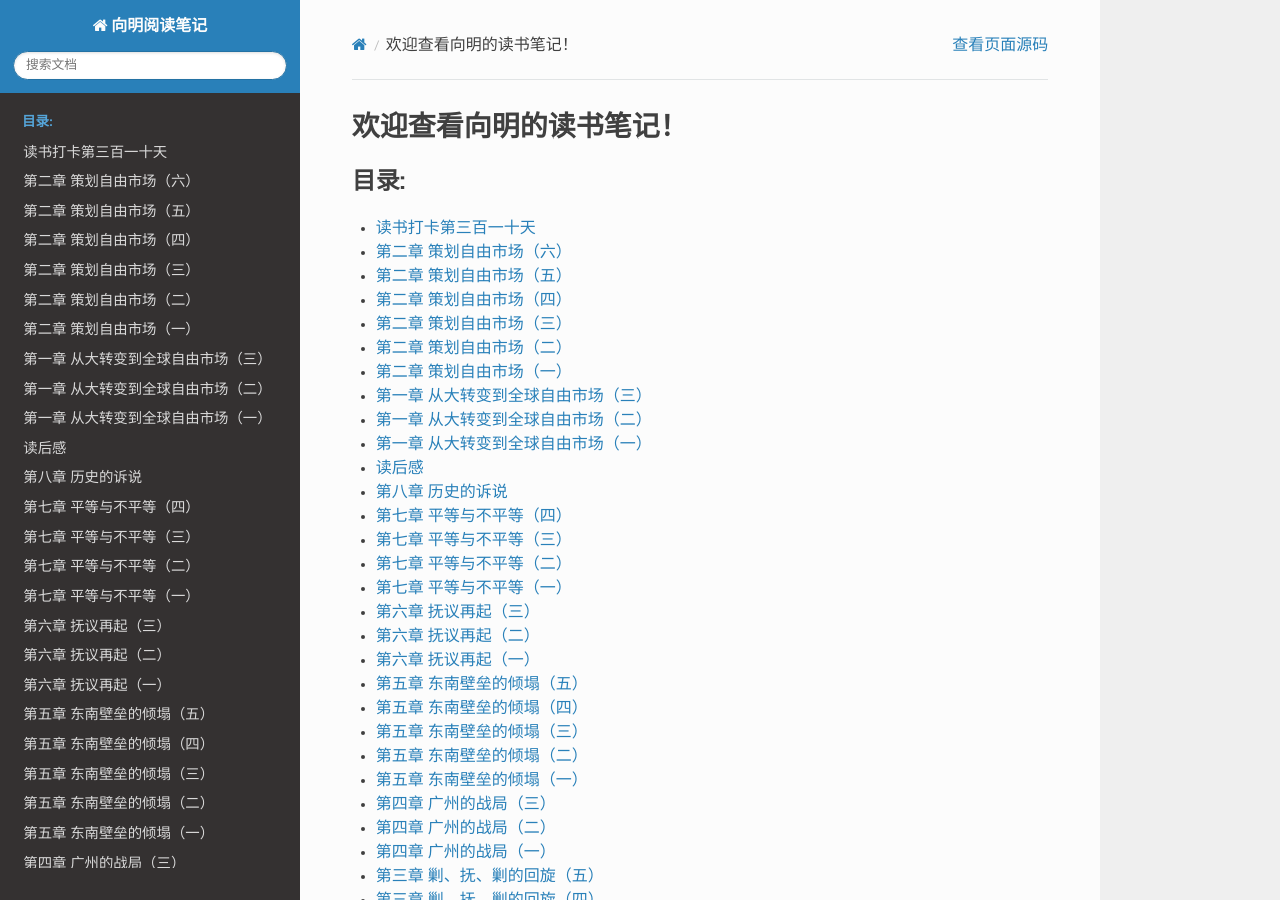
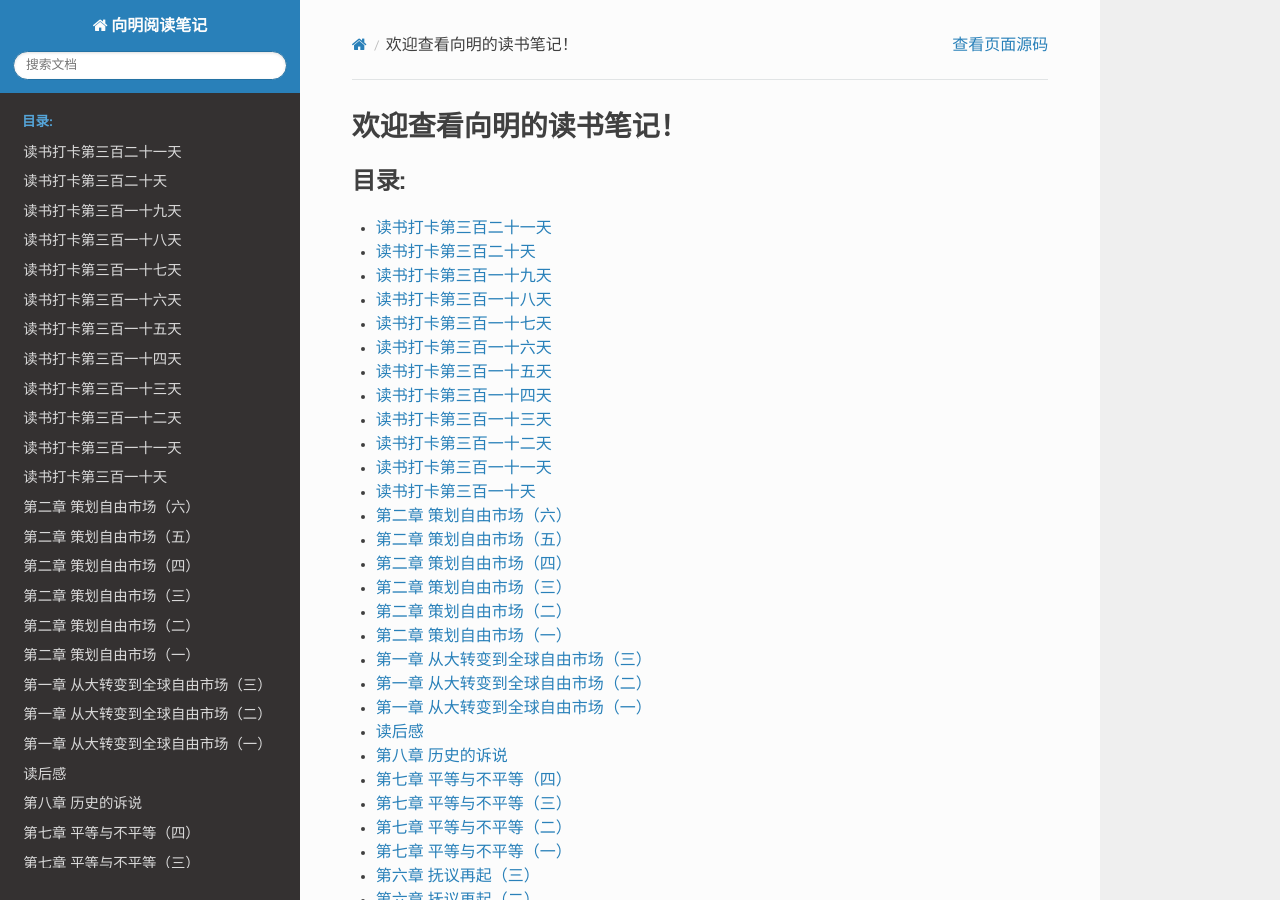
Before and after one commit to xiangming1975/reading, a Sphinx documentation site: the page built from source/index.rst, in a window 1280 px wide and 900 px high. Built offline with Sphinx 7.4.7 and the Read the Docs theme 2.0.0, drawn with Linux system fonts in a browser that asks for light colours; some of the changed lines change nothing that is shown.

Commit message:
继续读《伪黎明》

```diff
--- a/source/2021-05-31.md
+++ b/source/2021-05-31.md
@@ -30,3 +30,19 @@
 > 即使资本流动得极其灵活，速度极快，它也会避开一些缺乏基本条件的国家和区域，包括缺乏技术化的劳动力和政治稳定的地区。
 
 > 中国大陆进入世界市场并不意味着中国的经济生活变得与任何其他的工业化国家相似了。……他有许多不同的特性，这些特性产生于这个国家中过去两代人的动荡与可怕的历史。
+
+> 市场生活体现了更深更广的文化，而市场只是表象。
+
+> 中国大陆的市场经济体制与日本和与西方相比都有差别。
+
+> 这种全面的市场经济体制在海外华人中间有许多先驱者。
+
+>全球市场的发展也不意味着全世界都在效法美国的经营文化。美国人的信念是，企业首先是持股人获得利润的工具，但在其他类型的资本主义制度中，人们却不这么认为。
+
+> 世界任何地方的经济文化都不能抗拒全球市场的存在强加给它的变化。……新型的资本主义被创造出来，而旧的则要被毁灭。
+
+>全球交往的发展不会产生出任何类似文化合并的现象。
+
+这我相信，即便是墨西哥，美国文化来了之后也会出现本土化。毕竟，历史不同、语言不同、环境不同、气候不同。在中国，平安夜吃苹果就是一个证明。
+
+> 各个经济体制相互之间可以变得更具整合性，……
--- /dev/null
+++ b/source/2021-06-01.md
@@ -0,0 +1,26 @@
+读书打卡第三百一十一天
+===
+《伪黎明——全球资本主义的幻象》（十一）
+---
+
+### 第三章 全球化不为何物（二）
+
+#### 1914年之前的全球化和今天的全球化
+
+> 1914年以前的世界就像一个全球市场。国界很少起作用。金钱、货物和人口自由流动。……1914年以前的世界是今天全球市场的前身。
+
+> 如今全球化的各项指标，如货物和信息在全球的流动速度、规模和相互联通的程度，比以前各个历史时期都要高得多。
+
+> 目前的世界资本市场也是前所未有的。……资本回报的情况在二十世纪八九十年代越来越趋于一致。……所有国家的利率越来越被全世界的条件所规定，而不被某一个国家的条件所规定。
+
+> 这种虚拟金融经济有一个可怕的潜能，他可能破坏基础性的实际经济体制，……虚拟经济……在1914年以前，却不存在这种事情。
+
+> 从广义上讲，跨国公司是与欧洲殖民主义一起产生的。但当今世界跨国公司的作用在规模上完全不同了。……他们对国家的依赖性比从前小了。……公司现在可以限制国家的政策。
+
+>这些公司在赖以起家的经济体制和文化中保留着强有力的根系。……在世界最大的公司中，几乎没有什么公司具有彻底的全球性。
+
+> 几乎所有的跨国公司都表达和体现一种单一的民族文化。美国公司尤其如此。
+
+> 全球市场没有孵化出一种公司来担当曾属于主权国家的功能，而是把主权国家和公司都削弱和挖空了。
+
+我的理解是，中国以前的国企，在一定程度上是一种隐形政府。但是现代化的企业，不可能大包大揽，而是把各项功能独立出去市场化，这样就丧失了对社会的管理能力。而一个自由市场制度下的小政府，能力弱，很多本该他管的事情，现在市场化了，也管不了。
--- /dev/null
+++ b/source/2021-06-02.md
@@ -0,0 +1,24 @@
+读书打卡第三百一十二天
+===
+《伪黎明——全球资本主义的幻象》（十二）
+---
+
+### 第三章 全球化不为何物（三）
+
+#### 对全球化的怀疑主义
+
+> 除了商界的个别空想家之外，没有人指望世界真正变成单一的市场，其中的民族国家将消亡，取而代之的是无祖国的跨国集团。这种希望是一种妄想。它的作用是支持人们的一种幻想，即全球化的自由市场不可避免。
+
+> 全球化的怀疑论者反对的正是这种梦想的意识形态作用。他们加强了这样一个信念，即如今民族国家的政府没有真正的选择。
+
+> 国际经济体制现在和1914年以前的关键区别是西方强国的实力和影响正在流失。……但如今贸易的方式和以前大不相同了。
+
+> 此外，新兴工业化国家不再被认为是相同性质的集团。
+
+> 如果说1914年以前的开放型经济是欧洲对几乎是全世界各个社会的本土及其经济体制进行控制所产生的人为后果，那么，我们就见证了其初创时期混乱的全球市场非如此霸权为基础了。
+
+> 如今的世界经济体制显示出许多特点，……这些特点使得它……更接近混乱的全球化市场。
+
+> 如今，主权国家面临的不是准自动调节金本位制的可预见的约束，而是受制于风险和不确定性以及对全球化的感知和反应。
+
+> 今天的世界经济天生就具有弱稳定性，而无政府性则较强。
--- /dev/null
+++ b/source/2021-06-03.md
@@ -0,0 +1,24 @@
+读书打卡第三百一十三天
+===
+《伪黎明——全球资本主义的幻象》（十三）
+---
+
+### 第三章 全球化不为何物（四）
+
+#### 超级全球化：共同的乌托邦
+
+> 超全球化的各种理论，把全球市场说成是完善竞争的体现。……这种全球经济体制模式的参与者们——如主权国家和跨国公司——也被假设拥有全部与决策相关的信息。
+
+> 在实际中，他们是在风险和不可知的迷雾中航行，他们只能猜测自己面临的危险。
+
+> 大多数跨国公司都在某些国家和商业文化中保留了自己很强的根基。
+
+> 世界上有少数几家公司在关系到自己本土经济时，还能不断地像没有根基的跨国机构那样运作，并不是因为它们的财产是与其他跨国公司共有的，而是因为他们的企业文化受美国企业价值的主宰，即不惜牺牲社会代价和对国家的忠诚来获取利润。
+
+这种公司就是香蕉人、叛徒、汉奸。
+
+> 超全球化模式的严重错误在于，它把主权国家作为边缘机构一笔勾销了。……在某些方面，主权国家在今天对商界的影响力比过去还大。
+
+> 主权国家为公司寻求影响力保留着关键的场所。跨国公司对主权国家的政策发挥着影响力，同时灵活地躲避着司法权。这就是二十世纪后期主权国家和商界之间典型的相互作用。
+
+> 二十世纪后期的实际情况是，主权国家和跨国机构都不能统治世界市场。
--- /dev/null
+++ b/source/2021-06-04.md
@@ -0,0 +1,48 @@
+读书打卡第三百一十四天
+===
+《伪黎明——全球资本主义的幻象》（十四）
+---
+
+### 第三章 全球化不为何物（五）
+
+#### 全球化和混乱的资本主义
+
+> 怀疑和拥护的两派理论家都提出，在全球化的新环境中，国家必然要起作用，这是不真实的。与十九世纪后期的情况不同，主权国家现在对自己所处的环境不熟悉，环境对他们的选择有不可预见的限制。他们发现自己处在一个不熟悉的环境之中，在这个环境中市场的力量越来越不可预测，或者说越来越不能控制。限制他们的不是国际统治的机构和常规，而是国际市场的风险和不确定性，还有越来越严重的无政府现象。
+
+主权国家并不是不能控制市场，而是在一般情况下，控制的收益不大，或者说损失太大。真到了严重触犯国家利益的时候，也就一刀切了。蚂蚁上市如此，封杀tiktok也是如此。
+
+> 全球经济的出现是当代混乱和无政府资本主义发展的关键时刻。
+
+> 产业工人阶级在人数上和经济上的重要性都已经下降了。这种情况是随着制造业的萎缩和现代工业变得越来越全面地具有后产业性而出现的。
+
+> 在这些新型的劳动市场中，工资—劳动和持有工作职位这些传统的资本主义制度局限在越来越小的人口比例中。
+
+> 现在，劳动大军中有很多人甚至缺乏劳动—工资制度中的经济安全感。他们生存的世界到处都是打工、包工和组合式就业，这些就业形式与任何单一的确定雇主都没有稳定的关系。这些变化使国家进行集体工资交涉的能力丧失了，并使得工会在生产过程中的影响力极大地削弱了。
+
+国内也都是这种情况。国家强制企业缴纳三险一金的同时推进三险一金全国通行，也就是在既保证劳动大军的基本利益也保证劳动力的流动性。
+
+其实，如果国家肯替劳动者考虑，有畅通的劳资纠纷申诉渠道，工会是否存在并不是很重要。
+
+> 对中产阶级生活的侵蚀是通过提高职业的不安全性进行的，它处在混乱的资本主义制度的中心。
+
+不光是职业的不安全性，还包括生活的不安全性。子女教育的焦虑、轻奢的焦虑，等等。
+
+> 企业作为社会机构已经被挖空。对劳工不承担义务的情况越来越多，……
+
+当前莫过于送餐平台对送餐小哥的压榨，这就需要强力政府的强力干涉了。
+
+> 有实例表明，公司正在变成收集账单和分配利润的工具，而它们仅存的少量雇员中，在公司的股本中占有份额。……正在摆脱它们为留用的雇员付出的社会代价。……它们推卸发放退休金的责任，把这个责任推给个人就是例证。
+
+> 在这种经济体制中，人们为了短期利润做着各种货币间的贸易。没有稳定的框架可以控制国际货币系统。战后的布雷顿森林会议的国际货币合作方案在1971年到1973年之间崩溃了，……国际货币体制如今处在一种浮动货币的无政府状态中。……以至于当今世界的货币体制已经被称为“赌博式的资本主义”。
+
+美国式的自由市场经济体制会允许布雷顿森林体系一直存在下去么？
+
+> 在全球范围内迅速地开展贸易往往会把这种资本主义的无组织的特点传播到所有国家，但它们对社会和经济生活的影响方式则有着深刻和广泛的差别。
+
+> 盎格鲁撒克逊社会的一个特点是由失业家庭构成的下层社会令人感到压抑，……
+
+应该说，盎撒社会的底层与中层的差距远比其他社会的差距要大得多。
+
+> 欧洲大陆国家没有经历过自由放任主义的年代，市场机构一直没有达到独立于其他社会机构约束的状态，这种独立是盎格鲁撒克逊自由市场的特点。
+
+> 本土性质的市场经济正在中国崛起，他的基础不是那种在盎格鲁撒克逊资本主义制度中发展起来的大型企业。除了国有企业，中国的企业是小型的是家庭所有的。中国市场经济的混乱不是挖空企业，不是家庭分裂，而是社会不同群体之间缺乏团结和环境的普遍退化。
--- /dev/null
+++ b/source/2021-06-05.md
@@ -0,0 +1,22 @@
+读书打卡第三百一十五天
+===
+《伪黎明——全球资本主义的幻象》（十五）
+---
+
+### 第三章 全球化不为何物（六）
+
+#### 无政府状态的资本主义和国家
+
+> 现在，民族国家必须在一个各种选择都不确定的世界里运作。……在政府知道它们能够推行的政策中，有许多政策的后果的概率无从知晓。
+
+这是不是说，如果是大政府，全能型政府，会不会提高政策后果的概率呢？
+
+> 主权国家影响力降低是一个征兆，它表明，在现代的早期被国家机构集中的权力正在分散或削弱，这是一个显著的趋势。
+
+> 跨国公司并没有获得主权国家丧失的实力和权威，而是像政府一样也被暴露在当代社会的反复无常的变化中。
+
+> 在这种环境中，最难于管理的力量从技术革新湍急的洪流中迸发了出来。这种环境是三者的结合物，即不断发展的新技术，无任何节制的市场竞争，还有产生我们时代全球经济的社会机构。
+
+> 主权国家不会过时，它将保留跨国公司争相控制的关键的仲裁机构。
+
+> 美国势力的减弱意味着真正的多极化世界出现了。
--- /dev/null
+++ b/source/2021-06-06.md
@@ -0,0 +1,26 @@
+读书打卡第三百一十六天
+===
+《伪黎明——全球资本主义的幻象》（十六）
+---
+
+### 第四章 全球自由市场经济怎样助长最恶劣资本主义制度：一种新的格雷欣法则？（一）
+
+> 在全球自由市场中，有一个格雷欣法则的变种：恶劣的资本主义往往驱逐优良的资本主义。
+
+> 主权国家将要发动一场具有竞争性的非调控化的战争，是全球自由市场经济迫使它们这样做的。一种使市场经济趋向不和谐的机制已经在运作了。现存的任何资本主义制度都被抛入一个熔炉中。在这场竞争中，美国的那种使社会混乱的自由市场具有强大的优势。
+
+不一定。只要主权国家的政府足够强势，加上足够强大足够完善的工业体系，纯自由市场真不是对手。
+
+> 资本的全球流动会使各国政府回到这样一个世界，其中国家经济管理只在边缘才行得通的。
+
+政府管控不了经济，小政府的恶果！
+
+> 自从苏联垮台以后，在中央计划经济和资本主义制度二者之间的竞争被各种不同的资本主义之间的竞争所代替，包括美国、德国、日本、俄国、中国的资本主义制度。
+
+> 在这种新的竞争中，美国自由市场的作用是削弱欧洲和亚洲的社会市场经济。……欧洲和亚洲的社会市场以不同的方式承担着商界的社会代价。
+
+> 中国是以美国模式的竞争对手出现的，因为在削弱欧洲和亚洲其他地区的社会市场方面，它能够比美国的自由市场走得更远。
+
+所谓发达国家高额利润粉碎机是也！
+
+> 随着全球性竞争通过主权国家的机构的实现，人们熟知的全部市场机构的模式也在发生变异。
--- /dev/null
+++ b/source/2021-06-07.md
@@ -0,0 +1,22 @@
+读书打卡第三百一十七天
+===
+《伪黎明——全球资本主义的幻象》（十七）
+---
+
+### 第四章 全球自由市场经济怎样助长最恶劣资本主义制度：一种新的格雷欣法则？（二）
+
+#### 恶劣的资本主义怎样驱逐优良的资本主义
+
+> 对于在自由市场竞争中运作的企业，这种社会代价就必然成为负担。……这种自由市场经济制度享有的天然优势既不是偶然的也不是暂时的，而是系统的。
+
+这怎么能称为优势呢？享受小政府带来的好处，又不弥补小政府带来的空缺，权利义务不对称啊！最终只能导致社会混乱！
+
+> 在自由贸易的全球市场中，优势是在成本低的企业的一方，包括劳动成本、管理成本和税收成本。
+
+这些年，这个优势似乎转移到中国了。这是不是说明，优势跟大政府小政府无关，只跟政府的管理效率有关。
+
+> 如果先进社会有能力用这种方式保护他们的环境，部分原因是因为他们能够把生产转移到环境标准低的第三世界国家，以此来输出污染。先进国家将保持清洁，其代价是使世界其他地方变得更加肮脏。
+
+欧美本来就是这么干的，都转移到中国。转移链到了中国就中断了，因为中国很快就从污染中走了出来，同时并没有转移给下一批接盘侠。
+
+作者的见识限制了他的认知。
--- /dev/null
+++ b/source/2021-06-08.md
@@ -0,0 +1,14 @@
+读书打卡第三百一十八天
+===
+《伪黎明——全球资本主义的幻象》（十八）
+---
+
+### 第四章 全球自由市场经济怎样助长最恶劣资本主义制度：一种新的格雷欣法则？（三）
+
+#### 无调控的全球自由贸易和资本的国际流动
+
+> 当资本流动时，它要向企业所负担的环境和社会代价最低，但利润最高的国家转移，以此来寻求绝对的优势。……而正是在这种脆弱的基础上，还竟然矗立着无调控的全球自由贸易的大厦。
+
+> 不考虑社会代价地追求经济效益本身就是不合理的，实际上是把经济需求排在社会需求之前了。这正是全球自由市场竞争的驱动力。
+
+> 以破坏社会和造成人类的苦难为代价获得的最大的生产率是一个反常和危险的社会理想。
--- /dev/null
+++ b/source/2021-06-09.md
@@ -0,0 +1,40 @@
+读书打卡第三百一十九天
+===
+《伪黎明——全球资本主义的幻象》（十九）
+---
+
+### 第四章 全球自由市场经济怎样助长最恶劣资本主义制度：一种新的格雷欣法则？（四）
+
+#### 全球自由市场和正在下降的工资
+
+> 在其他因素相同的情况下，资本具有今天这样的流动性，就会被吸引到工人工资最低的国家。
+
+> 地方劳动者的教育、工厂的位置、运输成本、政治环境和许多其他因素，这些都是重要的。
+
+> 廉价劳动的人均成本在很大程度上被低下的技能和劳动生产率给大大地抵消了。
+
+> 在任何经济体制中，工资率取决于国内劳动市场，而不取决于别的国家的工资率。
+
+> 新技术和教育欠缺造成的低技能人群是西方社会长期存在的失业现象的主要原因。
+
+新技术消灭了许多老旧职业，催生了许多新生职业，但是终身学习的欠缺，导致失业者无法适应新职业。
+
+所以，作为教育者，应当教会学习者如何终身学习。
+
+> 就工资而言，新老工业化经济体制并没有落入简单的、同质的和相互排斥的范畴。
+
+> 无调控的全球自由贸易的总体效果仍然是把先进国家的工人工资压低，对非技术的制造业工人尤其如此。
+
+> 如果把国际贸易壁垒降低，那么，在经济学家所说的“要素价格等同化”的意义上，生产的要素价格，包括劳动，往往会趋同。
+
+问题是，国际贸易壁垒会降低么？
+
+> 新的信息技术使得许多物品在发展中国家生产，……
+
+> 新兴工业化国家的人口增长率很快。无调控的自由市场对成熟的工业经济体制中的工资的压力越来越大，而人口增长更加强了这种压力。在大多数的成熟的工业化经济中，人口增长率缓慢，劳动尤其是技术劳动是匮乏的资源，这就要求支付额外的补贴，至少技术性劳动是如此。但是，在许多新兴的工业化国家里，人口增长得很快，劳动的供应是不会枯竭的，包括很多技术性的劳动。
+
+也就是说，中国已经不是一个新兴的工业化国家了？中国的劳动成本开始变高了？
+
+> 全球市场的作用是把工资压低到廉价劳动的水平，而无调控的经济体制又被新的信息技术加强了。许多职业将要被新技术消灭。
+
+> 在第一世界国家里，技术的迅猛发展与贸易和资本在全球的自由流动空前地结合起来了，而先进工业社会的劳动市场的放任的状态与发展中国家的人口的迅速增长也空前地结合起来了，正是这些结合侵蚀了劳工组织力量。
--- /dev/null
+++ b/source/2021-06-10.md
@@ -0,0 +1,56 @@
+读书打卡第三百二十天
+===
+《伪黎明——全球资本主义的幻象》（二十）
+---
+
+### 第四章 全球自由市场经济怎样助长最恶劣资本主义制度：一种新的格雷欣法则？（五）
+
+#### 社会民主制度的消逝与全球自由市场
+
+> 社会市场经济是在一种特殊的经济小环境中发展起来的，亚洲的工业化和后共产主义国家进入世界市场必然要改变或毁灭这种社会市场经济。
+
+第一，不见得；第二，即便改变也不一定会变成自由市场经济吧？
+
+> 在一些国家中，强制地实施了取消调控的体制、低税收和紧缩福利的规定，与这样的国家竞争的结果是强迫那些保留社会市场经济体制的国家实施削弱和谐化的政策。
+
+错！可以从别的地方与之对抗啊！中国就是一个例子。
+
+> 在先进国家之间进行的税收竞争所起到的作用是使公共财产枯竭，使福利国家入不敷出。
+
+> 政府间争夺流动资本与产业的竞争之所以能起到了压低社会福利和提高劳工税的作用，其唯一的途径就是税收的竞争。
+
+不一定只有这惟一的途径吧？
+
+> 政府以借贷和承担公共工程的方式努力刺激经济活动，但却遭到了市场的惩罚，……
+
+什么样的惩罚？中国这些年来大兴基建刺激经济，遭到了惩罚没？
+
+> 在这个世界里，政府对经济不景气的反应是实施削减开支的措施，这是一种毁灭性的通货紧缩的权宜之计。
+
+现在已经很多办法啦！
+
+> 全球债券市场仿造出了金本位的作用，但却没有仿造出金本位的半自动性质，这种性质把某种程度的稳定赋予它主宰的经济体制。在这样一个充满不确定性的市场中运作，使得投机性的繁荣与破产不可避免。
+
+> 全球资本市场……迫使社会民主制度不能独立生存。
+
+> 社会民主制度的前提是封闭的经济体制。
+
+这个前提是怎么来的？不能理解。
+
+> 许多社会民主制度的重要政策是不能在开放的经济体制中持续的。
+
+> 只有在封闭型的经济体制中，才能强制执行平均主义的原则。
+
+社会民主制度等于平均主义？作者是不是对社会民主制度有什么误解？
+
+> 社会民主体制的先决条件是高水平的公共福利，……
+
+多高算高？多少福利算福利？把闲人养在家里当米虫才算高福利吗？
+
+> 公共福利是为全民所享有的服务，它不可能被分割，……
+
+公共福利应当是为劳动者所享有的服务，而不是无条件平均提供给所有人。
+
+> 解决办法要求每个人都通过纳税作出贡献。但由于无法向流动的资本和集团征税，这个传统的解决办法就被破坏了。
+
+说来说去还是小政府无法约束资本嘛！
--- /dev/null
+++ b/source/2021-06-11.md
@@ -0,0 +1,20 @@
+读书打卡第三百二十一天
+===
+《伪黎明——全球资本主义的幻象》（二十一）
+---
+
+### 第四章 全球自由市场经济怎样助长最恶劣资本主义制度：一种新的格雷欣法则？（六）
+
+#### 全球自由市场对欧洲社会市场
+
+> 德国的社会市场经济体制与美国自由市场的资本主义有完全和彻底的区别。它把企业统治权交给利益相关者，包括雇员、地方社区、银行家，有时也包括供货人和客户。……与盎格鲁撒克逊经济体制比较，德国的经济不平等的程度比较低，……
+
+> 德国的劳工市场完全不同于美国……。在德国的社会市场中，将劳动作为可以销售的商品来对待的做法是有严格限定的。
+
+> 德国模式中体现的经济哲学是奥多自由主义哲学，它把市场自由看作是具有法律和社会性质的人工制品，不是基本的人权。它没有把市场经济体制理解为因取消调控而产生的天然的自由状态，而是理解为一种精细而复杂的人造的体制，……这种经济哲学认为，市场经济不是一种自立的、不需要任何支持的实体，而是一些核心机构的延伸，如地方社区和民主制的国家。
+
+> 德国社会市场制中的困难的更深层次的原因产生于统一的欧洲必须生存于其中的世界。……这个新的竞争环境必然要拆除工资、工作条件、就业保障等相互牵涉在一起的各种协议，这些加在一起构成了德国模式。
+
+> 在某种意义上，利益相关者之间的社会关系在德国公司的生活中越来越边缘化。在统一的欧洲，工资差别的向心力拆散了信任和常规的关系，……随着利益相关者关系变得越来越不重要，经济的不平等也就日趋扩大了。
+
+我觉得在这里作者颠倒因果了。应该是：经济越来越不平等，利益相关者的关系就越来越边缘化。
```
